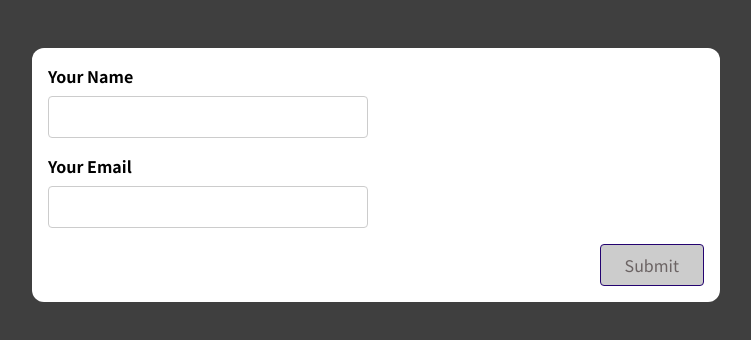
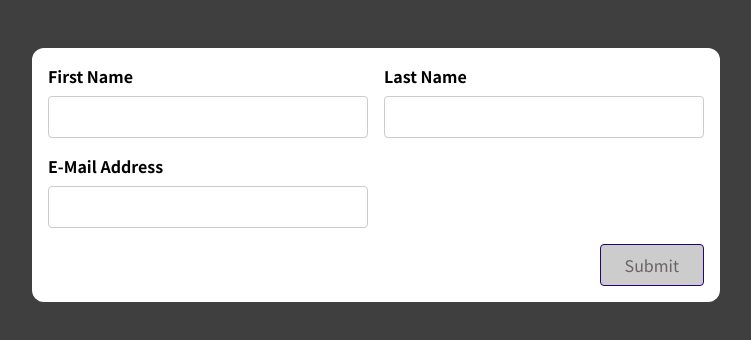
Before and after one commit to nigmasilmi/complex-react-forms, a React (Create React App) app: page / in a window 1280 px wide. Shown: the top 340 px of the page, without its empty margins (264-1015 px from the left). Built offline with nearby package versions, Linux system fonts and the light colour scheme.

Commit message:
Implemented custom hook into BasicForm.js

```diff
--- a/src/App.js
+++ b/src/App.js
@@ -1,9 +1,11 @@
-import SimpleInput from "./components/SimpleInput";
+import BasicForm from "./components/BasicForm";
+// import SimpleInput from "./components/SimpleInput";
 
 function App() {
   return (
     <div className="app">
-      <SimpleInput />
+      <BasicForm />
+      {/* <SimpleInput /> */}
     </div>
   );
 }
--- a/src/components/BasicForm.js
+++ b/src/components/BasicForm.js
@@ -1,22 +1,98 @@
+import useInput from "../hooks/use-input";
 const BasicForm = (props) => {
+  // Name
+  const {
+    value: nameValue,
+    isValid: nameIsValid,
+    hasErrors: nameHasErrors,
+    valueInputBlurHandler: nameInputBlurHandler,
+    valueInputChangeHandler: nameInputChangeHandler,
+    reset: resetName,
+  } = useInput((value) => value.trim() !== "");
+
+  // LastName
+  const {
+    value: lastNameValue,
+    isValid: lastNameIsValid,
+    hasErrors: lastNameHasErrors,
+    valueInputBlurHandler: lastNameInputBlurHandler,
+    valueInputChangeHandler: lastNameInputChangeHandler,
+    reset: resetlastName,
+  } = useInput((value) => value.trim() !== "");
+
+  // email
+  const {
+    value: emailValue,
+    isValid: emailIsValid,
+    hasErrors: emailHasErrors,
+    valueInputBlurHandler: emailInputBlurHandler,
+    valueInputChangeHandler: emailInputChangeHandler,
+    reset: resetEmail,
+  } = useInput((value) => value.includes("@"));
+
+  let formIsValid = false;
+
+  formIsValid = nameIsValid && lastNameIsValid && emailIsValid;
+  const submitFormHandler = (e) => {
+    e.preventDefault();
+    if (!formIsValid) {
+      return;
+    }
+    resetName();
+    resetlastName();
+    resetEmail();
+  };
   return (
-    <form>
-      <div className='control-group'>
-        <div className='form-control'>
-          <label htmlFor='name'>First Name</label>
-          <input type='text' id='name' />
+    <form onSubmit={submitFormHandler}>
+      <div className="control-group">
+        <div
+          className={nameHasErrors ? "form-control invalid" : "form-control"}
+        >
+          <label htmlFor="name">First Name</label>
+          <input
+            type="text"
+            id="name"
+            onChange={nameInputChangeHandler}
+            onBlur={nameInputBlurHandler}
+            value={nameValue}
+          />
+          {nameHasErrors && (
+            <p className="error-text">Name must not be empty</p>
+          )}
         </div>
-        <div className='form-control'>
-          <label htmlFor='name'>Last Name</label>
-          <input type='text' id='name' />
+        <div
+          className={
+            lastNameHasErrors ? "form-control invalid" : "form-control"
+          }
+        >
+          <label htmlFor="lastName">Last Name</label>
+          <input
+            type="text"
+            id="lastName"
+            onChange={lastNameInputChangeHandler}
+            onBlur={lastNameInputBlurHandler}
+            value={lastNameValue}
+          />
+          {lastNameHasErrors && (
+            <p className="error-text">Last Name must not be empty</p>
+          )}
         </div>
       </div>
-      <div className='form-control'>
-        <label htmlFor='name'>E-Mail Address</label>
-        <input type='text' id='name' />
+      <div className={emailHasErrors ? "form-control invalid" : "form-control"}>
+        <label htmlFor="email">E-Mail Address</label>
+        <input
+          type="email"
+          id="email"
+          onChange={emailInputChangeHandler}
+          onBlur={emailInputBlurHandler}
+          value={emailValue}
+        />
+        {emailHasErrors && (
+          <p className="error-text">Email must be a valid email</p>
+        )}
       </div>
-      <div className='form-actions'>
-        <button>Submit</button>
+      <div className="form-actions">
+        <button disabled={!formIsValid}>Submit</button>
       </div>
     </form>
   );
--- a/src/hooks/use-input.js
+++ b/src/hooks/use-input.js
@@ -1,4 +1,4 @@
-import React, { useState } from "react";
+import { useState } from "react";
 
 const useInput = (validateValue) => {
   // the value for the input
```
